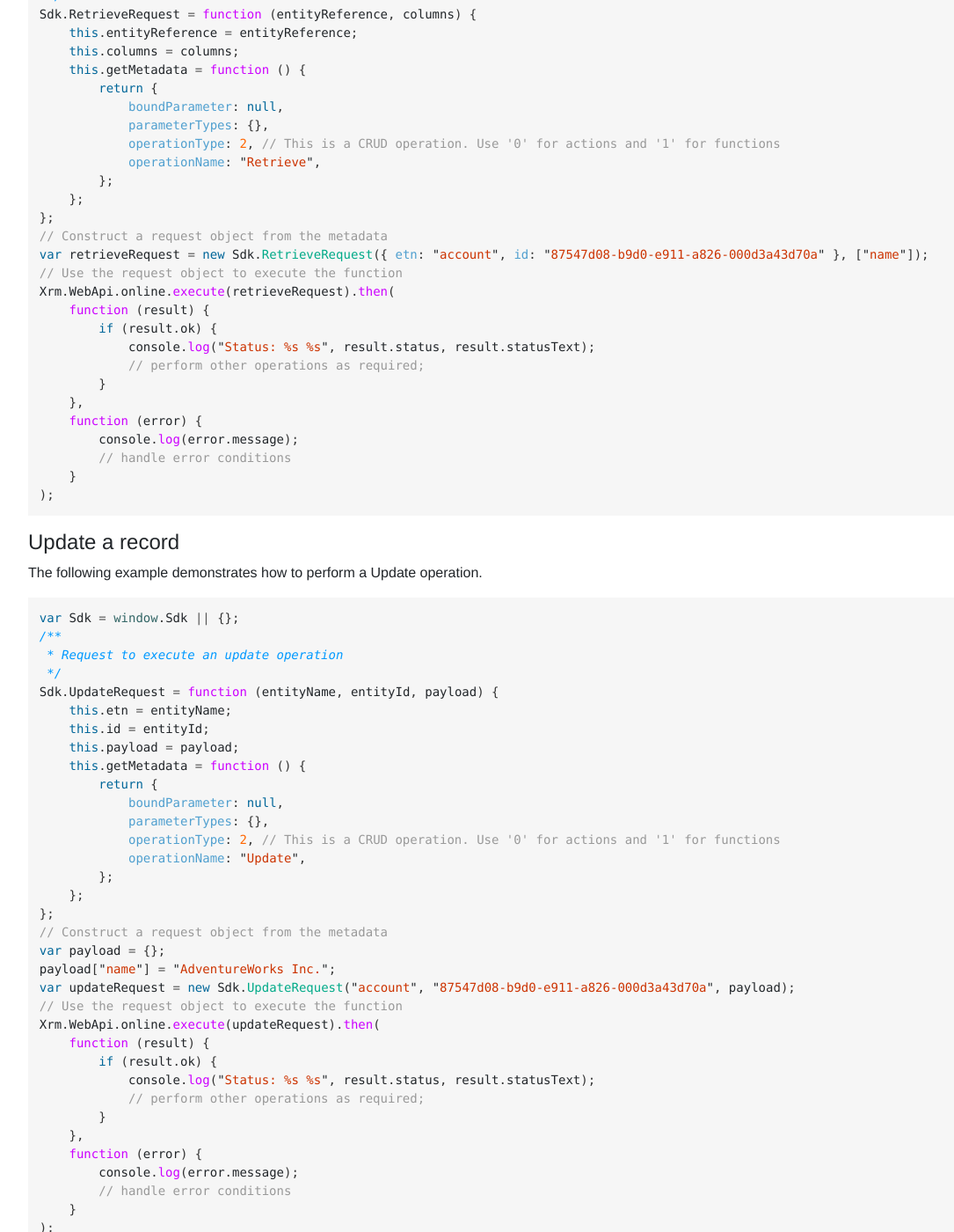
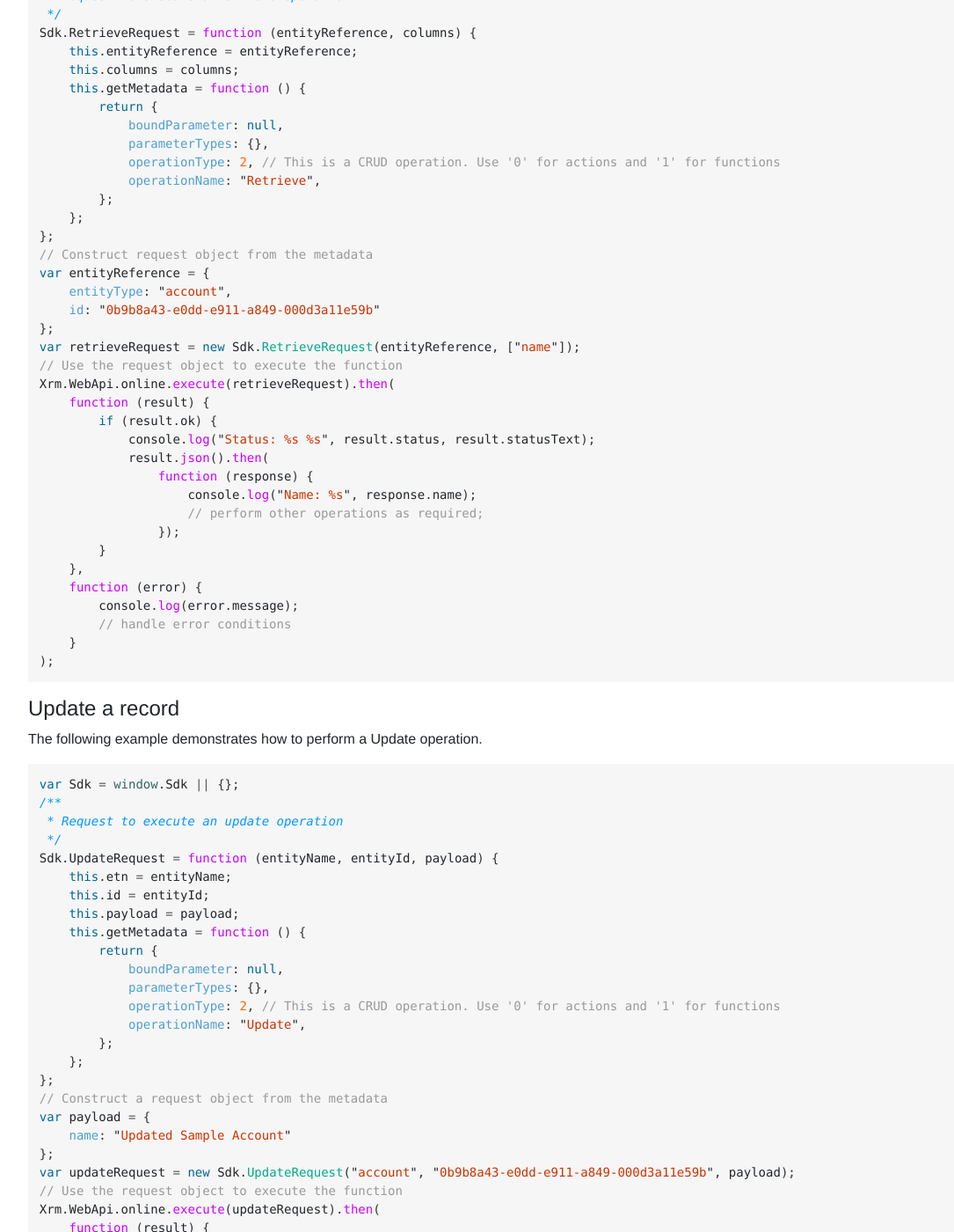
Before and after one commit to mehmetseckin/mehmetseckin.github.io, a Jekyll site: the page built from _posts/2019-09-18-crud-operations-using-xrm-webapi.md, in a window 1280 px wide and 1400 px high, scrolled down 1306 px. Shown: the whole window at 88% size, without its empty margins (53-1138 px from the left). Built offline with Jekyll 4.4.1, drawn with Linux system fonts in a browser that asks for light colours; some of the changed text lies outside the part shown.

Commit message:
Add live link
Adds a link to the live documentation. Also adds some minor tweaks to the examples by MS content team.

```diff
--- a/_posts/2019-09-18-crud-operations-using-xrm-webapi.md
+++ b/_posts/2019-09-18-crud-operations-using-xrm-webapi.md
@@ -36,8 +36,9 @@
     };
 };
 // Construct a request object from the metadata
-var payload = {};
-payload["name"] = "Fabrikam Inc.";
+var payload = {
+    name: "Fabrikam Inc."
+};
 var createRequest = new Sdk.CreateRequest("account", payload);
 // Use the request object to execute the function
 Xrm.WebApi.online.execute(createRequest).then(
@@ -75,14 +76,22 @@
         };
     };
 };
-// Construct a request object from the metadata
-var retrieveRequest = new Sdk.RetrieveRequest({ etn: "account", id: "87547d08-b9d0-e911-a826-000d3a43d70a" }, ["name"]);
+// Construct request object from the metadata
+var entityReference = {
+    entityType: "account",
+    id: "0b9b8a43-e0dd-e911-a849-000d3a11e59b"
+};
+var retrieveRequest = new Sdk.RetrieveRequest(entityReference, ["name"]);
 // Use the request object to execute the function
 Xrm.WebApi.online.execute(retrieveRequest).then(
     function (result) {
         if (result.ok) {
             console.log("Status: %s %s", result.status, result.statusText);
-            // perform other operations as required;
+            result.json().then(
+                function (response) {
+                    console.log("Name: %s", response.name);
+                    // perform other operations as required;
+                });
         }
     },
     function (error) {
@@ -115,9 +124,10 @@
     };
 };
 // Construct a request object from the metadata
-var payload = {};
-payload["name"] = "AdventureWorks Inc.";
-var updateRequest = new Sdk.UpdateRequest("account", "87547d08-b9d0-e911-a826-000d3a43d70a", payload);
+var payload = {
+    name: "Updated Sample Account"
+};
+var updateRequest = new Sdk.UpdateRequest("account", "0b9b8a43-e0dd-e911-a849-000d3a11e59b", payload);
 // Use the request object to execute the function
 Xrm.WebApi.online.execute(updateRequest).then(
     function (result) {
@@ -153,8 +163,12 @@
         };
     };
 };
-// Construct a request object from the metadata
-var deleteRequest = new Sdk.DeleteRequest({ entityType: "account", id: "87547d08-b9d0-e911-a826-000d3a43d70a" });
+// Construct request object from the metadata
+var entityReference = {
+    entityType: "account",
+    id: "0b9b8a43-e0dd-e911-a849-000d3a11e59b"
+};
+var deleteRequest = new Sdk.DeleteRequest(entityReference);
 // Use the request object to execute the function
 Xrm.WebApi.online.execute(deleteRequest).then(
     function (result) {
```
Also changed, not shown: other parts of _posts/2019-09-18-crud-operations-using-xrm-webapi.md (+2 -2 lines).
